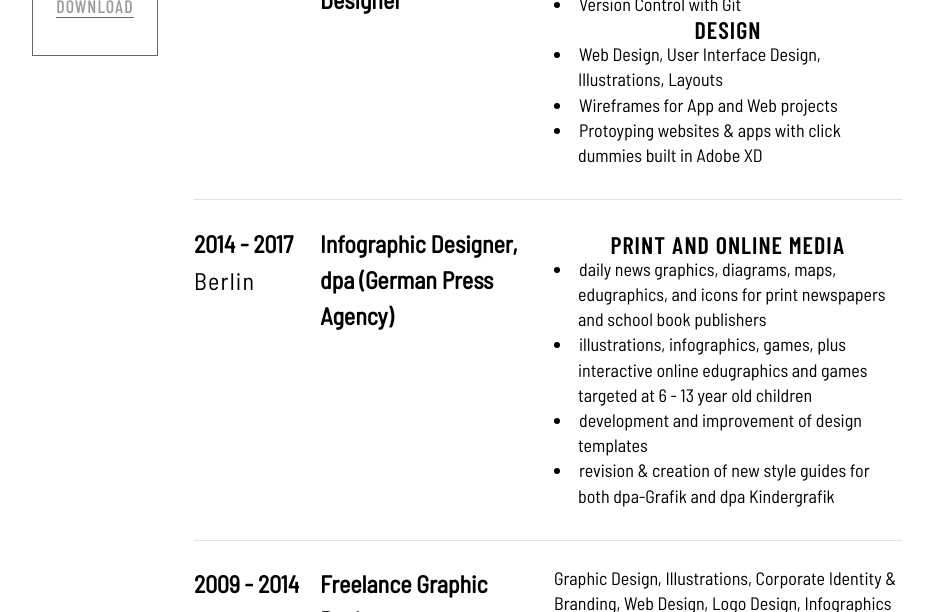
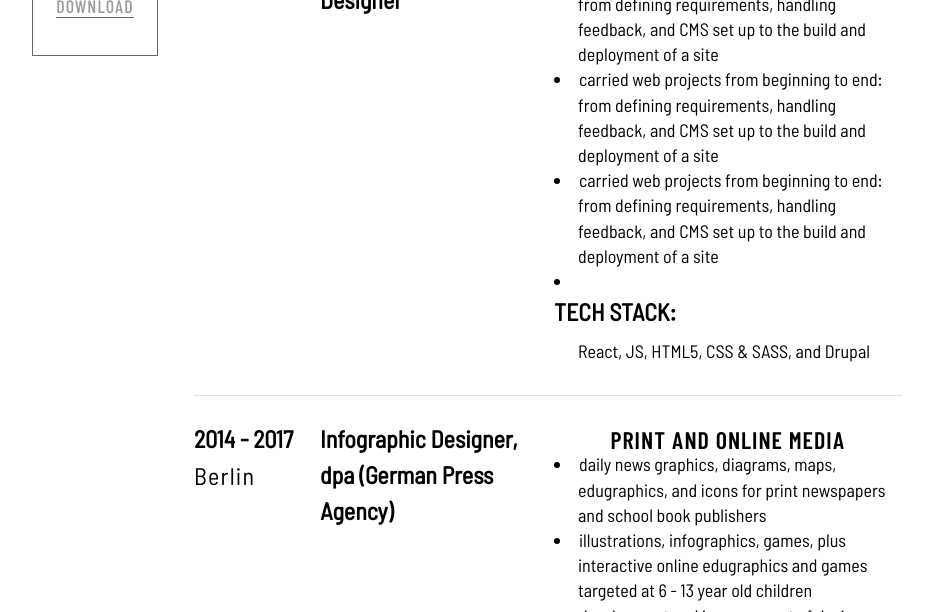
Before and after one commit to nadgerz/moppets-website, a Gatsby site: page /about in a window 1280 px wide. Shown: the part 488-1100 px from the top of the page, without its empty margins (173-1106 px from the left). Built offline with nearby package versions, Linux system fonts and the light colour scheme; Gatsby itself is replaced by a stand-in of ours.

Commit message:
changed cv line1 info

```diff
--- a/src/components/cvLineData.js
+++ b/src/components/cvLineData.js
@@ -12,16 +12,15 @@ export const cvData = [
     title: "Freelance Front End Developer and Designer",
     description:
       <p className="copy-text">
-        <h3 className={'copy-title'}>CODING</h3>
+        Kunstmatrix Tech develops web pages and apps, as well as providing online 3D art galleries.
         <ul>
-          <li>Front-End Web Development using HTML5, CSS & SASS, ES6, React and Drupal</li>
-          <li>Version Control with Git</li>
-        </ul>
-        <h3 className={'copy-title'}>Design</h3>
-        <ul>
-          <li>Web Design, User Interface Design, Illustrations, Layouts</li>
-          <li>Wireframes for App and Web projects</li>
-          <li>Protoyping websites & apps with click dummies built in Adobe XD</li>
+          <li>carried web projects from beginning to end: from defining requirements, handling feedback, and CMS set up to the build and deployment of a site
+          </li>
+          <li>carried web projects from beginning to end: from defining requirements, handling feedback, and CMS set up to the build and deployment of a site
+          </li>
+          <li>carried web projects from beginning to end: from defining requirements, handling feedback, and CMS set up to the build and deployment of a site
+          </li>
+          <li><h4>TECH STACK:</h4>React, JS, HTML5, CSS & SASS, and Drupal</li>
         </ul>
       </p>,
   },
```
